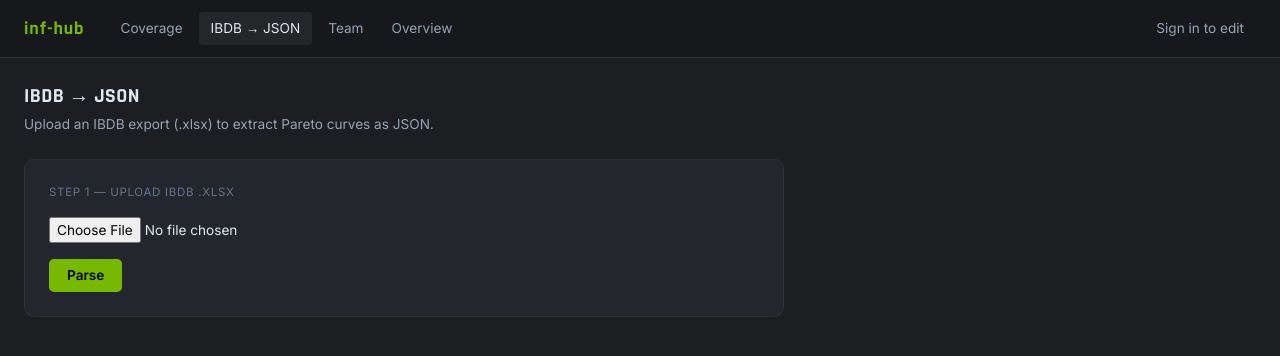
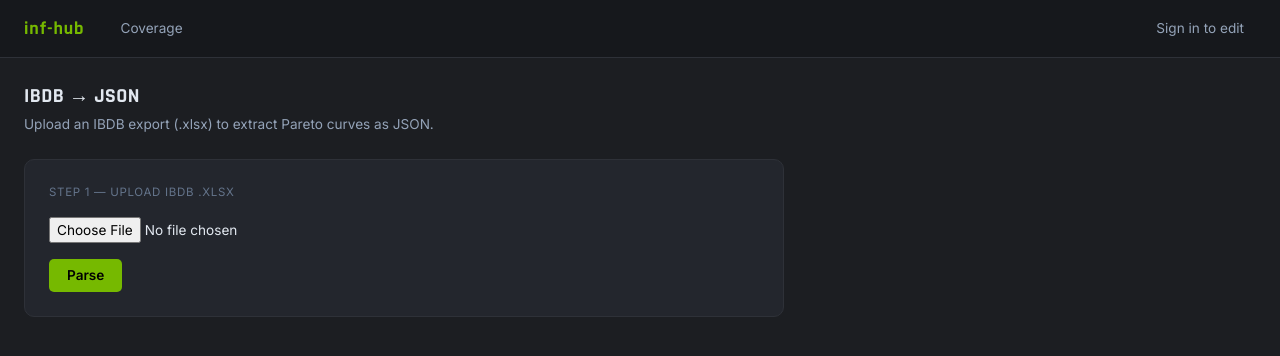
Before and after one commit to emily-potyraj/inf-hub, a FastAPI app: page /devzone in a window 1280 px wide. Shown: the top 356 px of the page. Run offline with FastAPI, Linux system fonts and the light colour scheme.

Commit message:
feat: hide devzone/team/overview nav links (routes still active)

```diff
--- a/app/templates/base.html
+++ b/app/templates/base.html
@@ -18,9 +18,10 @@
         <span class="font-metric text-lg font-bold" style="color:var(--green); letter-spacing:0.05em">inf-hub</span>
         <nav class="flex gap-1">
           <a href="/" class="nav-link {% if request.url.path == '/' %}active{% endif %}">Coverage</a>
-          <a href="/devzone" class="nav-link {% if request.url.path.startswith('/devzone') %}active{% endif %}">IBDB → JSON</a>
-          <a href="/team" class="nav-link {% if request.url.path == '/team' %}active{% endif %}">Team</a>
-          <a href="/overview" class="nav-link {% if request.url.path == '/overview' %}active{% endif %}">Overview</a>
+          {# hidden: IBDB→JSON, Team, Overview nav links — routes still active #}
+          {# <a href="/devzone" class="nav-link {% if request.url.path.startswith('/devzone') %}active{% endif %}">IBDB → JSON</a> #}
+          {# <a href="/team" class="nav-link {% if request.url.path == '/team' %}active{% endif %}">Team</a> #}
+          {# <a href="/overview" class="nav-link {% if request.url.path == '/overview' %}active{% endif %}">Overview</a> #}
         </nav>
       </div>
       <div class="flex items-center gap-3">
```
